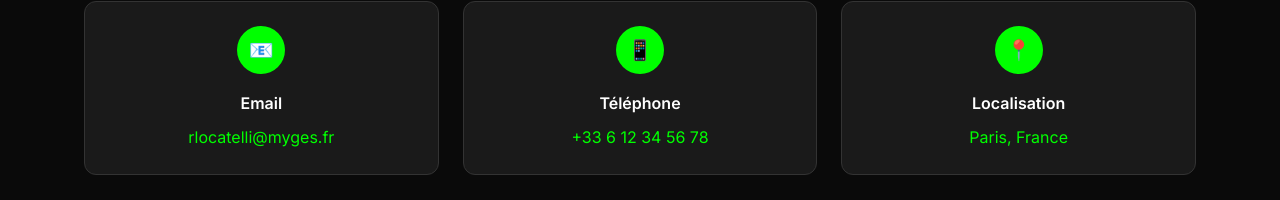
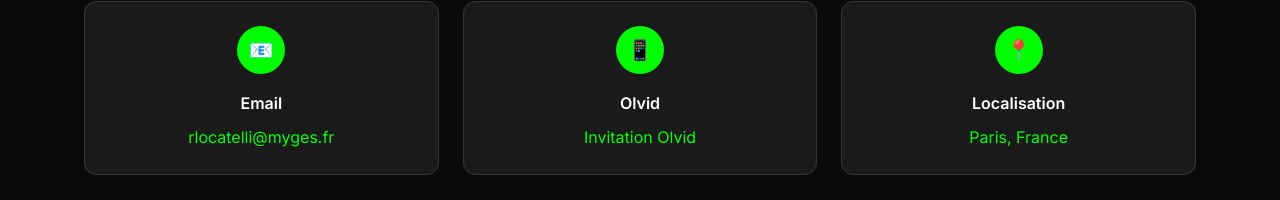
Before and after one commit to M0rPH3U53/M0rPH3U53.github.io, a React (Vite) app: page / in a window 1280 px wide. Shown: the part 5385-5585 px from the top of the page. Built offline with nearby package versions, Linux system fonts and the light colour scheme.

Commit message:
Update Contact.tsx

```diff
--- a/src/components/Contact.tsx
+++ b/src/components/Contact.tsx
@@ -17,8 +17,12 @@ const Contact: React.FC = () => {
 
           <div className="contact-item">
             <div className="contact-icon">📱</div>
-            <h3 className="text-white font-semibold mb-2">Téléphone</h3>
-            <p className="text-primary-500">+33 6 12 34 56 78</p>
+            <h3 className="text-white font-semibold mb-2">Olvid</h3>
+            <p className="text-primary-500">
+              <a href="https://invitation.olvid.io/#AwAAAGoAAAAAWmh0dHBzOi8vc2VydmVyLm9sdmlkLmlvAABZmNplqg6tlyQFGi7FPuIMG2Dof70x_Jt7BCG_lMeDfQELhpyqiMthwNf2OUhz394XfazJJcM1SDhDpxsgGz1-XQAAAAAGUm9tYWlu" className="text-primary-500">
+                Invitation Olvid
+              </a>
+            </p>
           </div>
 
           <div className="contact-item">
```
